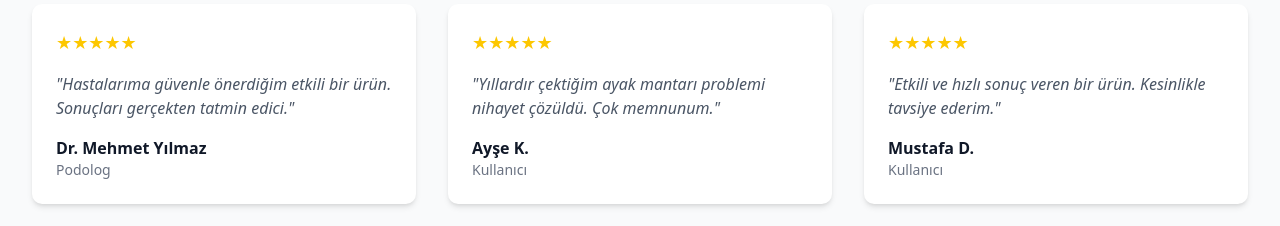
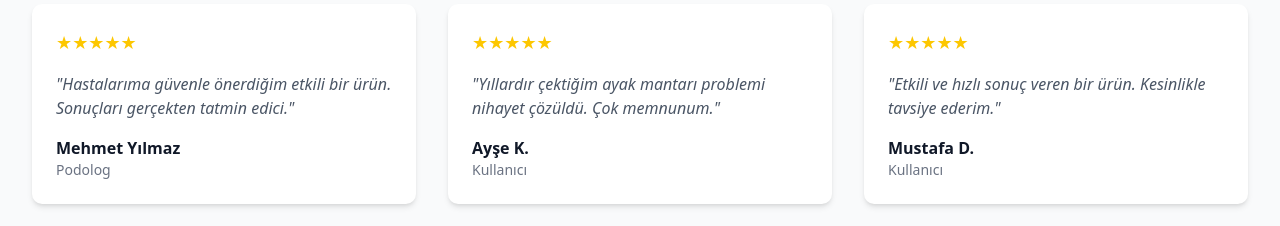
Before and after one commit to medipodo/pedizone, a React (Vite) app: page / in a window 1280 px wide. Shown: the part 3320-3546 px from the top of the page. Built offline with nearby package versions, Linux system fonts and the light colour scheme.

Commit message:
Update App.jsx
Commit

```diff
--- a/src/App.jsx
+++ b/src/App.jsx
@@ -150,7 +150,7 @@ function App() {
         subtitle: 'Müşterilerimizin deneyimleri',
         reviews: [
           {
-            name: 'Dr. Mehmet Yılmaz',
+            name: 'Mehmet Yılmaz',
             title: 'Podolog',
             text: 'Hastalarıma güvenle önerdiğim etkili bir ürün. Sonuçları gerçekten tatmin edici.',
             rating: 5
```
